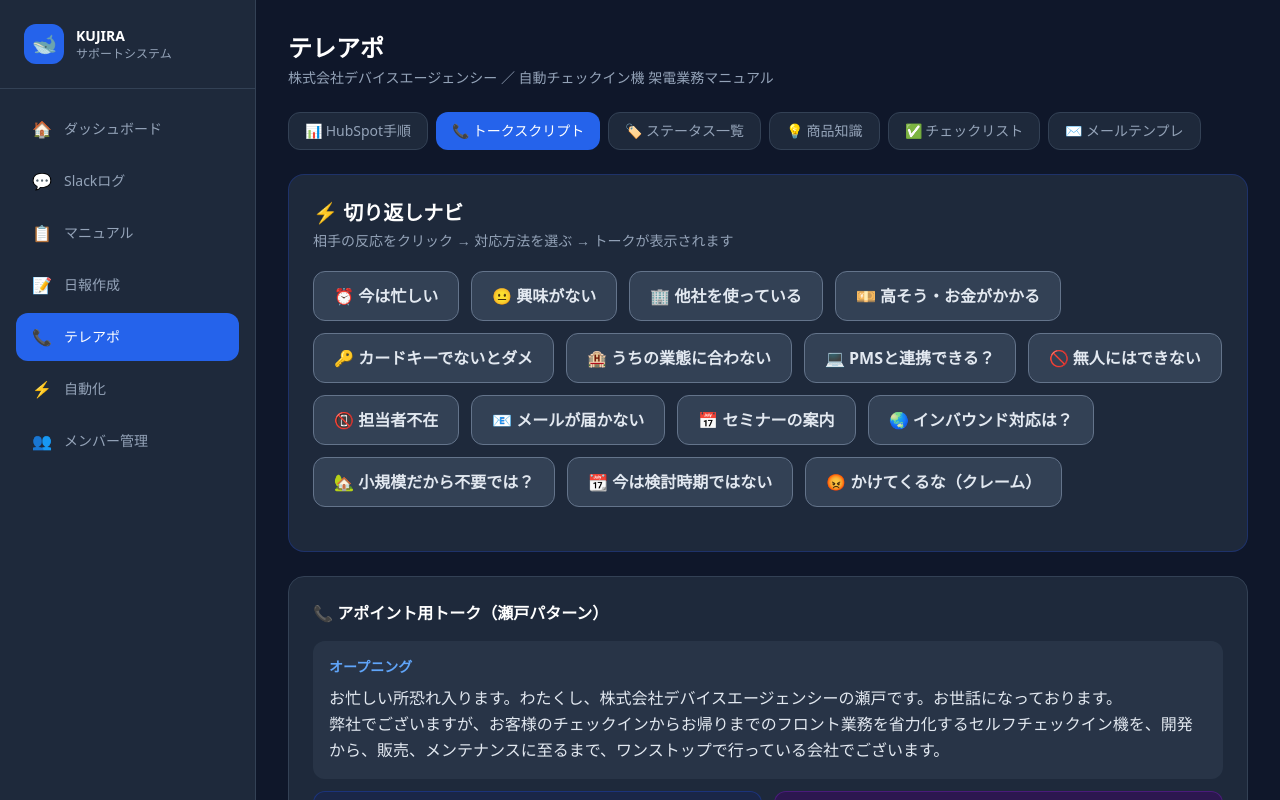
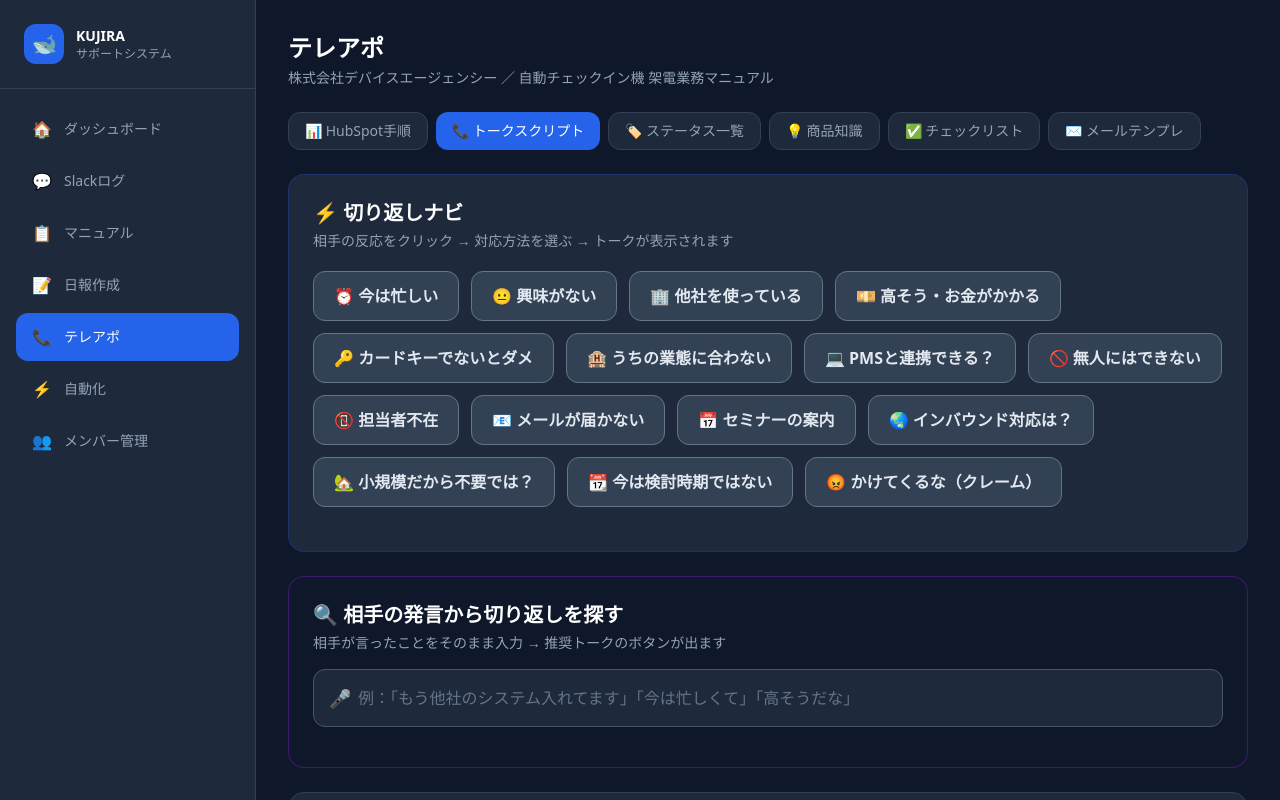
Before and after one commit to fyoneyone9-cyber/kujira-support, a Next.js app: page /teleapo in a window 1280 px wide. Both pictures are taken after a click on the button "📞 トークスクリプト". Shown: the top 800 px of the page. Built offline with nearby package versions, Linux system fonts and the light colour scheme.

Commit message:
feat: 切り返しナビにキーワード入力サジェスト機能を追加

```diff
--- a/src/app/(app)/teleapo/page.tsx
+++ b/src/app/(app)/teleapo/page.tsx
@@ -114,6 +114,64 @@ const CATEGORY_ITEMS = [
   { id: 'cat_claim',      children: ['claim_apology', 'claim_record'] },
 ]
 
+// ── キーワード→切り返しIDマッピング ──────────────────────────────
+// 相手の発言に含まれそうなキーワードから推奨する切り返しIDを返す
+const KEYWORD_MAP: Array<{ keywords: string[]; ids: string[] }> = [
+  { keywords: ['忙しい', 'いそが', '今は', 'また今度', '後で', 'あとで', '手が離せ', 'タイミング悪', '時間ない'],
+    ids: ['busy_later', 'busy_short', 'busy_task'] },
+  { keywords: ['興味ない', '興味がない', '必要ない', '結構です', 'いらない', '要らない', '不要', 'ニーズがない', '考えてない'],
+    ids: ['nointerest_reason', 'nointerest_future', 'nointerest_info', 'nointerest_seminar'] },
+  { keywords: ['他社', '他のメーカー', '既に', 'すでに', '導入済み', '使ってる', '使っている', '入れてる', '入れている', 'もう使'],
+    ids: ['other_maker', 'other_compare', 'other_renewal'] },
+  { keywords: ['高い', 'たかい', '高そう', 'お金', '費用', 'コスト', '予算', '値段', '料金', '安くなる'],
+    ids: ['price_subsidy', 'price_running', 'price_season', 'price_small'] },
+  { keywords: ['補助金', 'IT補助', '助成'],
+    ids: ['price_subsidy'] },
+  { keywords: ['カードキー', 'カード', '鍵', 'かぎ', 'シリンダー', '物理キー', 'ドア'],
+    ids: ['key_cylinder', 'key_smartlock', 'key_receipt'] },
+  { keywords: ['業態', '合わない', '合わない', 'うちには', '旅館', '民泊', '温泉', 'ゲストハウス', 'ホステル', '小規模', '規模が小さ'],
+    ids: ['custom_order', 'custom_example', 'custom_ryokan', 'size_tablet'] },
+  { keywords: ['pms', 'PMS', 'ホテルシステム', 'システム連携', '予約システム', 'ステイシー', 'スイートブック', 'ベッツ'],
+    ids: ['pms_list', 'pms_develop'] },
+  { keywords: ['無人', 'むじん', 'スタッフいない', '人がいない', '接客できない', '対面'],
+    ids: ['unmanned_pr', 'unmanned_night', 'unmanned_inbound'] },
+  { keywords: ['担当', 'たんとう', '不在', 'ふざい', '支配人', 'いない', '席を外', 'おりません', '出かけ'],
+    ids: ['person_time', 'person_front', 'person_callback', 'person_msg'] },
+  { keywords: ['メール', '届かない', '受け取れない', '迷惑', 'spam', '来ない', 'こない'],
+    ids: ['email_spam', 'email_recheck', 'email_resend'] },
+  { keywords: ['セミナー', '説明会', 'zoom', 'zoomで', 'オンライン', '参加', '日程'],
+    ids: ['seminar_when', 'seminar_content', 'seminar_nudge'] },
+  { keywords: ['外国', '英語', '中国語', '韓国語', 'インバウンド', '外国人', '訪日', 'パスポート', '多言語'],
+    ids: ['inbound_lang', 'inbound_passport'] },
+  { keywords: ['小さい', '小規模', '部屋数少', '客室少', '一軒家', 'シングル', '数室', '数部屋'],
+    ids: ['size_tablet', 'size_other'] },
+  { keywords: ['今は検討', '検討中ではない', '時期ではない', 'まだ先', 'そのうち', '来年', '再来年', '予算が'],
+    ids: ['timing_future', 'timing_task'] },
+  { keywords: ['かけるな', '電話しないで', 'もうかけ', '迷惑', 'クレーム', '怒', 'おこ', '二度と'],
+    ids: ['claim_apology', 'claim_record'] },
+]
+
+function suggestByKeyword(input: string): string[] {
+  if (!input.trim()) return []
+  const lower = input.toLowerCase()
+  const matched = new Map<string, number>() // id → スコア
+  for (const rule of KEYWORD_MAP) {
+    for (const kw of rule.keywords) {
+      if (lower.includes(kw.toLowerCase())) {
+        for (const id of rule.ids) {
+          matched.set(id, (matched.get(id) ?? 0) + 1)
+        }
+      }
+    }
+  }
+  // スコア順にソート、上位6件まで
+  return [...matched.entries()]
+    .sort((a, b) => b[1] - a[1])
+    .slice(0, 6)
+    .map(([id]) => id)
+}
+// ─────────────────────────────────────────────────────────────
+
 const TABS = [
   { id: 'hubspot', label: '📊 HubSpot手順', icon: '📊' },
   { id: 'script', label: '📞 トークスクリプト', icon: '📞' },
@@ -128,6 +186,8 @@ export default function TeleapoPage() {
   const [copiedKey, setCopiedKey] = useState<string | null>(null)
   const [selectedCat, setSelectedCat] = useState<string | null>(null)
   const [selectedResponse, setSelectedResponse] = useState<string | null>(null)
+  const [searchInput, setSearchInput] = useState('')
+  const suggestions = suggestByKeyword(searchInput)
 
   const copy = (text: string, key: string) => {
     navigator.clipboard.writeText(text)
@@ -377,6 +437,76 @@ export default function TeleapoPage() {
                         }`}
                       >
                         {copiedKey === 'objection' ? '✅ コピー済み' : '📋 コピー'}
+                      </button>
+                    </div>
+                    <p className="text-lg text-white leading-relaxed font-medium">
+                      {OBJECTION_TREE[selectedResponse]?.response}
+                    </p>
+                  </div>
+                )}
+              </div>
+            )}
+          </div>
+
+          {/* ── AI切り返しサジェスト ── */}
+          <div className="bg-slate-900 rounded-2xl border border-purple-800/50 p-6">
+            <h2 className="text-xl font-bold text-white mb-1">🔍 相手の発言から切り返しを探す</h2>
+            <p className="text-sm text-slate-400 mb-4">相手が言ったことをそのまま入力 → 推奨トークのボタンが出ます</p>
+            <div className="relative mb-4">
+              <span className="absolute left-4 top-1/2 -translate-y-1/2 text-slate-400 text-lg">🎤</span>
+              <input
+                type="text"
+                value={searchInput}
+                onChange={e => setSearchInput(e.target.value)}
+                placeholder="例：「もう他社のシステム入れてます」「今は忙しくて」「高そうだな」"
+                className="w-full bg-slate-800 border border-slate-600 rounded-xl pl-11 pr-4 py-4 text-base text-white placeholder-slate-500 focus:outline-none focus:border-purple-500 focus:ring-2 focus:ring-purple-500/30"
+              />
+              {searchInput && (
+                <button
+                  onClick={() => setSearchInput('')}
+                  className="absolute right-4 top-1/2 -translate-y-1/2 text-slate-400 hover:text-white text-xl"
+                >×</button>
+              )}
+            </div>
+
+            {searchInput && suggestions.length === 0 && (
+              <div className="text-center py-4 text-slate-400 text-base">
+                一致するトークが見つかりませんでした。カテゴリボタンから選んでください。
+              </div>
+            )}
+
+            {suggestions.length > 0 && (
+              <div>
+                <p className="text-sm text-purple-400 font-bold mb-3">💡 推奨トーク ({suggestions.length}件)</p>
+                <div className="flex flex-wrap gap-3 mb-4">
+                  {suggestions.map(id => (
+                    <button
+                      key={id}
+                      onClick={() => {
+                        setSelectedResponse(id === selectedResponse ? null : id)
+                      }}
+                      className={`px-5 py-3 rounded-xl text-base font-bold transition-all ${
+                        selectedResponse === id
+                          ? 'bg-purple-600 text-white shadow-lg scale-105'
+                          : 'bg-purple-900/50 text-purple-200 hover:bg-purple-700 hover:text-white border border-purple-700/60'
+                      }`}
+                    >
+                      {OBJECTION_TREE[id]?.label}
+                    </button>
+                  ))}
+                </div>
+
+                {selectedResponse && suggestions.includes(selectedResponse) && (
+                  <div className="bg-purple-950/60 border-2 border-purple-700/70 rounded-2xl p-6">
+                    <div className="flex items-center justify-between mb-3">
+                      <p className="text-base text-purple-400 font-bold">💬 推奨切り返しトーク</p>
+                      <button
+                        onClick={() => copy(OBJECTION_TREE[selectedResponse]?.response || '', 'suggest')}
+                        className={`px-5 py-2 rounded-xl text-sm font-bold transition-colors ${
+                          copiedKey === 'suggest' ? 'bg-purple-600 text-white' : 'bg-slate-700 hover:bg-slate-600 text-slate-200'
+                        }`}
+                      >
+                        {copiedKey === 'suggest' ? '✅ コピー済み' : '📋 コピー'}
                       </button>
                     </div>
                     <p className="text-lg text-white leading-relaxed font-medium">
```
